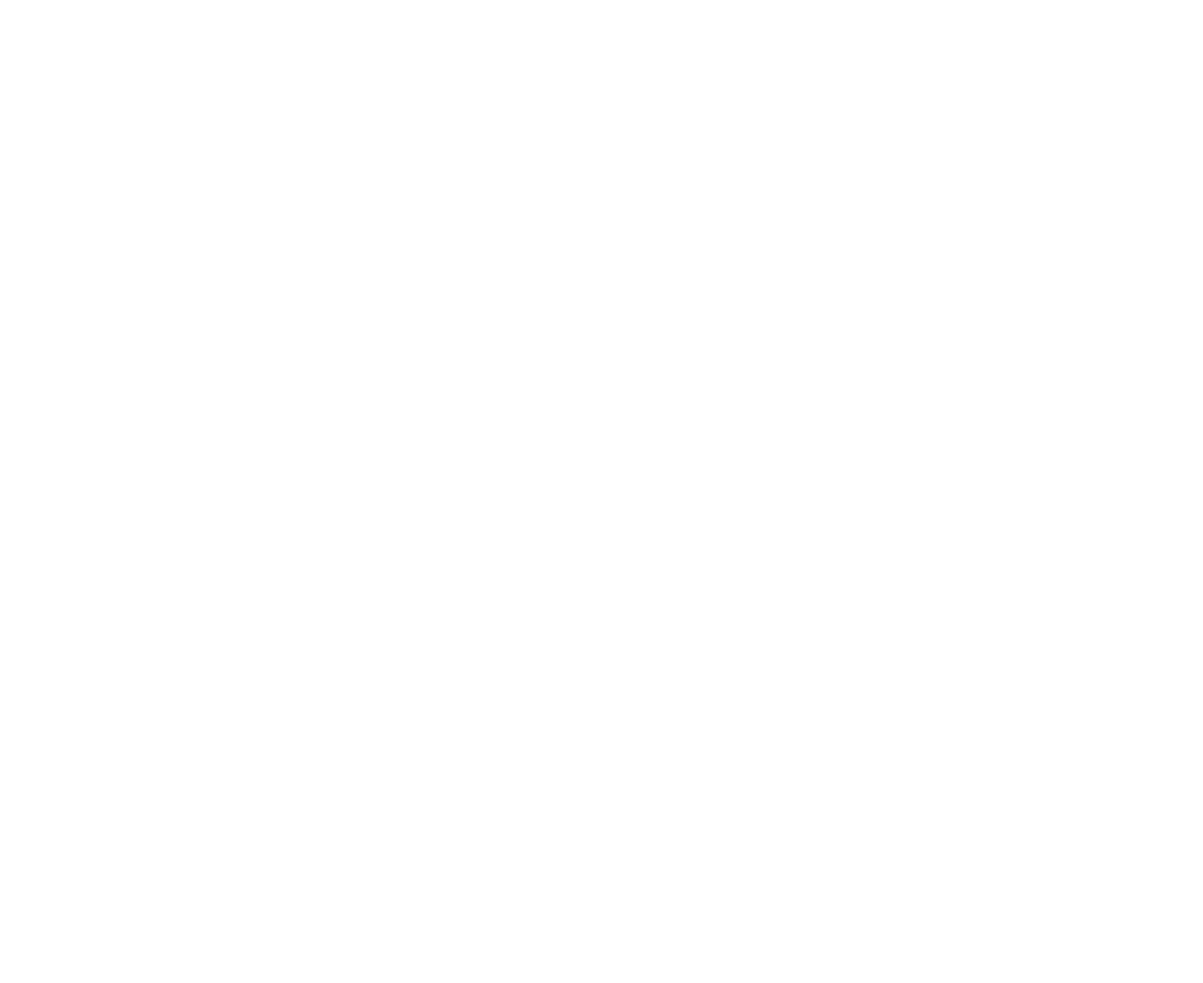
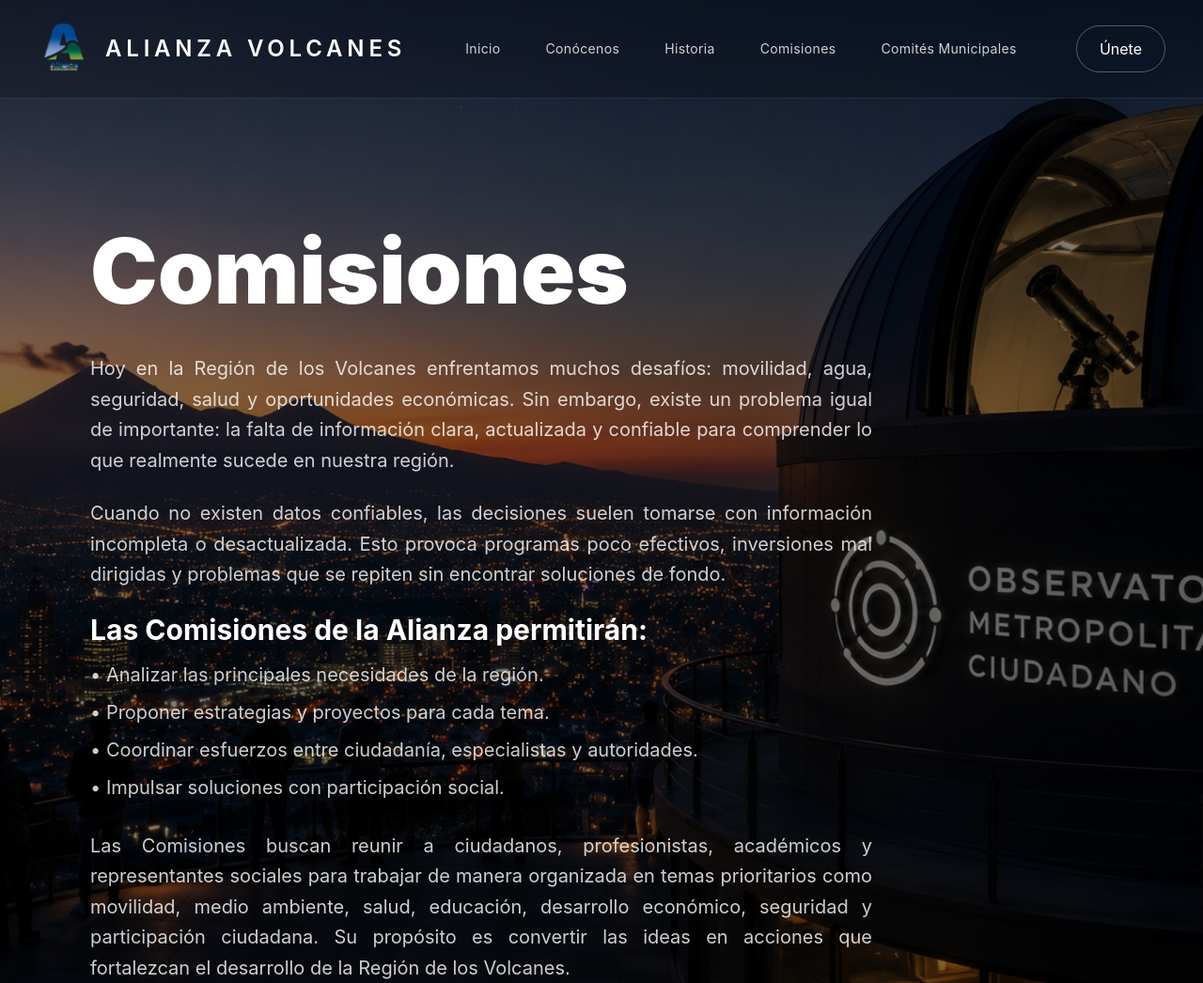
Before and after one commit to MAAM007/Alianza-Volcanes, a React (Vite) app: page /comisiones in a window 1280 px wide. Before the commit this address had no page. Shown: the whole page at 94% size. Before the commit the page ends 800 px from the top, so only its background shows below. Built offline with nearby package versions, Linux system fonts and the light colour scheme.

Commit message:
Se reemplazó Observatorio por Comisiones

```diff
--- a/src/App.jsx
+++ b/src/App.jsx
@@ -219,7 +219,7 @@ export default function App() {
               <div className="p-6">
 
                 <h4 className="text-2xl font-bold mb-4">
-                  Bacheo en carretera México-Cuautla
+                  Foro Por La Solución Vial
                 </h4>
 
                 <p className="text-white/60 mb-6 text-justify">
--- a/src/components/Navbar.jsx
+++ b/src/components/Navbar.jsx
@@ -35,10 +35,10 @@ export default function Navbar() {
   </HashLink>
 
   <Link
-    to="/observatorio"
+    to="/comisiones"
     className="hover:text-white transition"
   >
-    Observatorio Metropolitano
+    Comisiones
   </Link>
 
   <HashLink smooth to="/#comites" className="hover:text-white transition">
--- a/src/main.jsx
+++ b/src/main.jsx
@@ -12,7 +12,7 @@ import {
 } from "react-router-dom"
 
 import App from "./App"
-import Observatorio from "./pages/Observatorio"
+import Comisiones from "./pages/Comisiones"
 
 ReactDOM.createRoot(document.getElementById("root")).render(
   <React.StrictMode>
@@ -20,7 +20,7 @@ ReactDOM.createRoot(document.getElementById("root")).render(
 
       <Routes>
   <Route path="/" element={<App />} />
-  <Route path="/observatorio" element={<Observatorio />} />
+  <Route path="/comisiones" element={<Comisiones />} />
   <Route path="/contacto" element={<Contacto />} />
   <Route path="/proyectos" element={<Proyectos />} />
   <Route path="/reglamento" element={<Reglamento />} />
--- /dev/null
+++ b/src/pages/Comisiones.jsx
@@ -0,0 +1,62 @@
+import comisiones from "../assets/Comisiones.png"
+import Navbar from "../components/Navbar"
+
+export default function Comisiones() {
+  return (
+    <div
+      className="min-h-screen text-white bg-cover bg-center relative"
+      style={{
+        backgroundImage: `url(${comisiones})`,
+      }}
+    >
+      <div className="absolute inset-0 bg-black/50" />
+
+      <Navbar />
+
+      <div className="relative z-10 pt-60 px-10 md:px-24 max-w-5xl">
+
+        <h1 className="text-6xl md:text-8xl font-black mb-10">
+          Comisiones
+        </h1>
+
+        <p className="text-xl text-white/80 leading-relaxed text-justify mb-6">
+          Hoy en la Región de los Volcanes enfrentamos muchos desafíos:
+          movilidad, agua, seguridad, salud y oportunidades económicas.
+          Sin embargo, existe un problema igual de importante: la falta de
+          información clara, actualizada y confiable para comprender lo que
+          realmente sucede en nuestra región.
+        </p>
+
+        <p className="text-xl text-white/80 leading-relaxed text-justify mb-6">
+          Cuando no existen datos confiables, las decisiones suelen tomarse
+          con información incompleta o desactualizada. Esto provoca programas
+          poco efectivos, inversiones mal dirigidas y problemas que se repiten
+          sin encontrar soluciones de fondo.
+        </p>
+
+        <div className="mb-8">
+          <h2 className="text-3xl font-bold mb-4">
+            Las Comisiones de la Alianza permitirán:
+          </h2>
+
+          <ul className="space-y-3 text-xl text-white/80">
+            <li>• Analizar las principales necesidades de la región.</li>
+            <li>• Proponer estrategias y proyectos para cada tema.</li>
+            <li>• Coordinar esfuerzos entre ciudadanía, especialistas y autoridades.</li>
+            <li>• Impulsar soluciones con participación social.</li>
+          </ul>
+        </div>
+
+        <p className="text-xl text-white/80 leading-relaxed text-justify">
+          Las Comisiones buscan reunir a ciudadanos, profesionistas,
+          académicos y representantes sociales para trabajar de manera
+          organizada en temas prioritarios como movilidad, medio ambiente,
+          salud, educación, desarrollo económico, seguridad y participación
+          ciudadana. Su propósito es convertir las ideas en acciones que
+          fortalezcan el desarrollo de la Región de los Volcanes.
+        </p>
+
+      </div>
+    </div>
+  )
+}
--- a/src/pages/Observatorio.jsx
+++ /dev/null
@@ -1,59 +0,0 @@
-import observatorio from "../assets/Observatorio.png"
-import Navbar from "../components/Navbar"
-
-export default function Observatorio() {
-  return (
-    <div
-      className="min-h-screen text-white bg-cover bg-center relative"
-      style={{
-        backgroundImage: `url(${observatorio})`,
-      }}
-    >
-      <div className="absolute inset-0 bg-black/50" />
-
-      <Navbar />
-
-      <div className="relative z-10 pt-60 px-10 md:px-24">
-        <h1 className="text-6xl md:text-8xl font-black mb-10">
-          Observatorio Metropolitano
-        </h1>
-
-        <p className="text-xl text-white/80 max-w-4xl leading-relaxed text-justify">
-          <p className="text-xl text-white/80 leading-relaxed text-justify mb-6">
-Hoy en la Región de los Volcanes enfrentamos muchos desafíos:
-movilidad, agua, seguridad, salud y oportunidades económicas.
-Sin embargo, existe un problema igual de importante: la falta de
-información clara, actualizada y confiable para comprender lo que
-realmente sucede en nuestra región.
-</p>
-
-<p className="text-xl text-white/80 leading-relaxed text-justify mb-6">
-Cuando no existen datos confiables, las decisiones suelen tomarse
-con información incompleta o desactualizada. Esto provoca programas
-poco efectivos, inversiones mal dirigidas y problemas que se repiten
-sin encontrar soluciones de fondo.
-</p>
-
-<div className="mb-8">
-  <h2 className="text-3xl font-bold mb-4">
-    El Observatorio Metropolitano de los Volcanes permitirá:
-  </h2>
-
-  <ul className="space-y-3 text-xl text-white/80">
-    <li>• Entender mejor lo que sucede en la región.</li>
-    <li>• Medir los problemas con datos reales y verificables.</li>
-    <li>• Proponer soluciones sustentadas en evidencia.</li>
-  </ul>
-</div>
-<p className="text-xl text-white/80 leading-relaxed text-justify">
-El Observatorio busca unir tres elementos fundamentales:
-la experiencia de la ciudadanía, el conocimiento técnico y la
-capacidad de proponer soluciones. Su propósito es transformar
-la opinión en evidencia, y la preocupación ciudadana en acciones
-concretas que contribuyan al desarrollo de la Región de los Volcanes.
-</p>
-        </p>
-      </div>
-    </div>
-  )
-}
```
Also changed, not shown: src/assets/Comisiones.png (renamed from src/assets/Observatorio.png).
